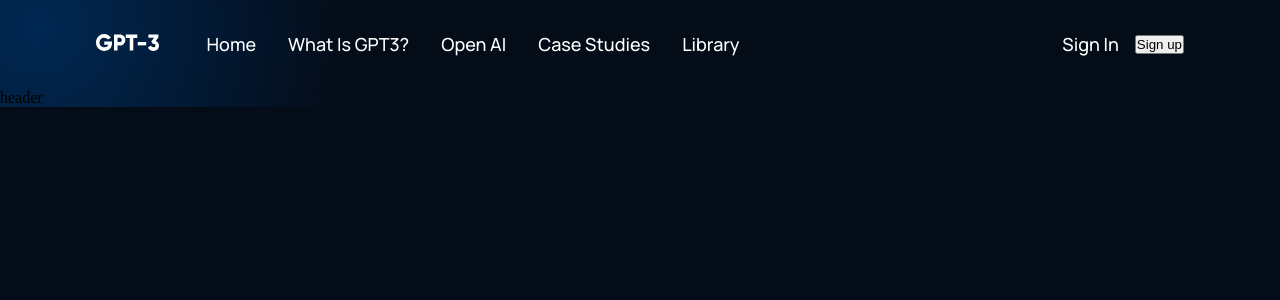
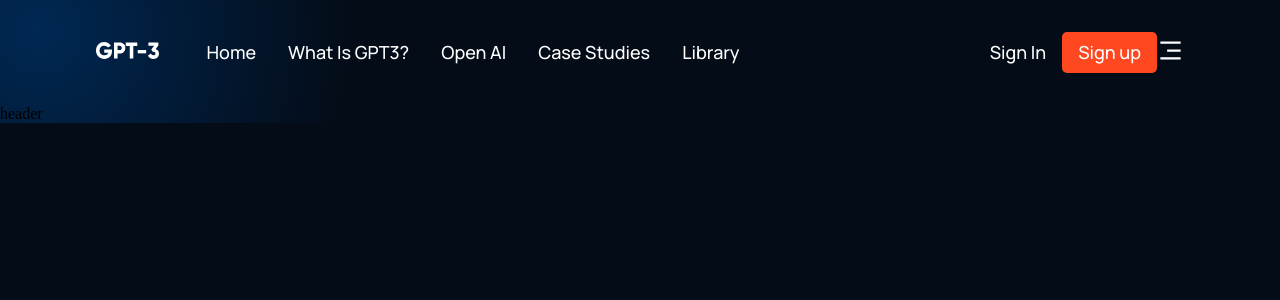
Before and after one commit to HristijanGjorgjioski/Modern-UI-UX, a React (Create React App) app: page / in a window 1280 px wide. Shown: the top 300 px of the page. Built offline with nearby package versions, Linux system fonts and the light colour scheme.

Commit message:
Creating mobile menu

```diff
--- a/src/components/navbar/Navbar.jsx
+++ b/src/components/navbar/Navbar.jsx
@@ -1,10 +1,22 @@
-import React from 'react'
-import { RiMenu3Line, RiCloseLin } from 'react-icons/ri'
+import React, { useState } from 'react'
+import { RiMenu3Line, RiCloseLine } from 'react-icons/ri'
 
 import logo from '../../assets/logo.svg'
 import './navbar.css'
 
+const Menu = () => (
+    <>
+        <p><a href="#home">Home</a></p>
+        <p><a href="#wgpt3">What is GPT3?</a></p>
+        <p><a href="#possibility">Open AI</a></p>
+        <p><a href="#features">Case Studies</a></p>
+        <p><a href="#blog">Library</a></p>
+    </>
+)
+
 const Navbar = () => {
+    const [toggleMenu, setToggleMenu] = useState(false);
+
     return (
         <div className="gpt3__navbar">
             <div className="gpt3__navbar-links">
@@ -12,17 +24,30 @@
                     <img src={logo} alt="logo" />
                 </div>
                 <div className="gpt3__navbar-links_container">
-                    <p><a href="#home">Home</a></p>
-                    <p><a href="#wgpt3">What is GPT3?</a></p>
-                    <p><a href="#possibility">Open AI</a></p>
-                    <p><a href="#features">Case Studies</a></p>
-                    <p><a href="#blog">Library</a></p>
+                    <Menu />
                 </div>
             </div>
             <div className="gpt3__navbar-sign">
                 <p>Sign in</p>
                 <button type="button">Sign up</button>
             </div>
+            <div className="gpt3__navbar-menu">
+                {toggleMenu
+                    ? <RiCloseLine color="#fff" size={27} onClick={() => setToggleMenu(false)} />
+                    : <RiMenu3Line color="#fff" size={27} onClick={() => setToggleMenu(true)} />
+                }
+                {toggleMenu && (
+                    <div className="gpt3__navbar-menu_container scale-up-center">
+                        <div className="gpt3__navbar-menu_container-links">
+                            <Menu />
+                            <div className="gpt3__navbar-sign">
+                                <p>Sign in</p>
+                                <button type="button">Sign up</button>
+                            </div>
+                        </div>
+                    </div>
+                )}
+            </div>
         </div>
     )
 }
--- a/src/components/navbar/navbar.css
+++ b/src/components/navbar/navbar.css
@@ -45,3 +45,18 @@
     margin: 0 1rem;
     cursor: pointer;
 }
+
+.gpt3__navbar-sign button,
+.gpt3__navbar-menu__container button {
+    padding: 0.5rem 1rem;
+    color: #fff;
+    background: #FF4820;
+    font-family: var(--font-family);
+    font-weight: 500;
+    font-size: 18px;
+    line-height: 25px;
+    border-radius: 5px;
+    border: none;
+    outline: none;
+    cursor: pointer;
+}
```
